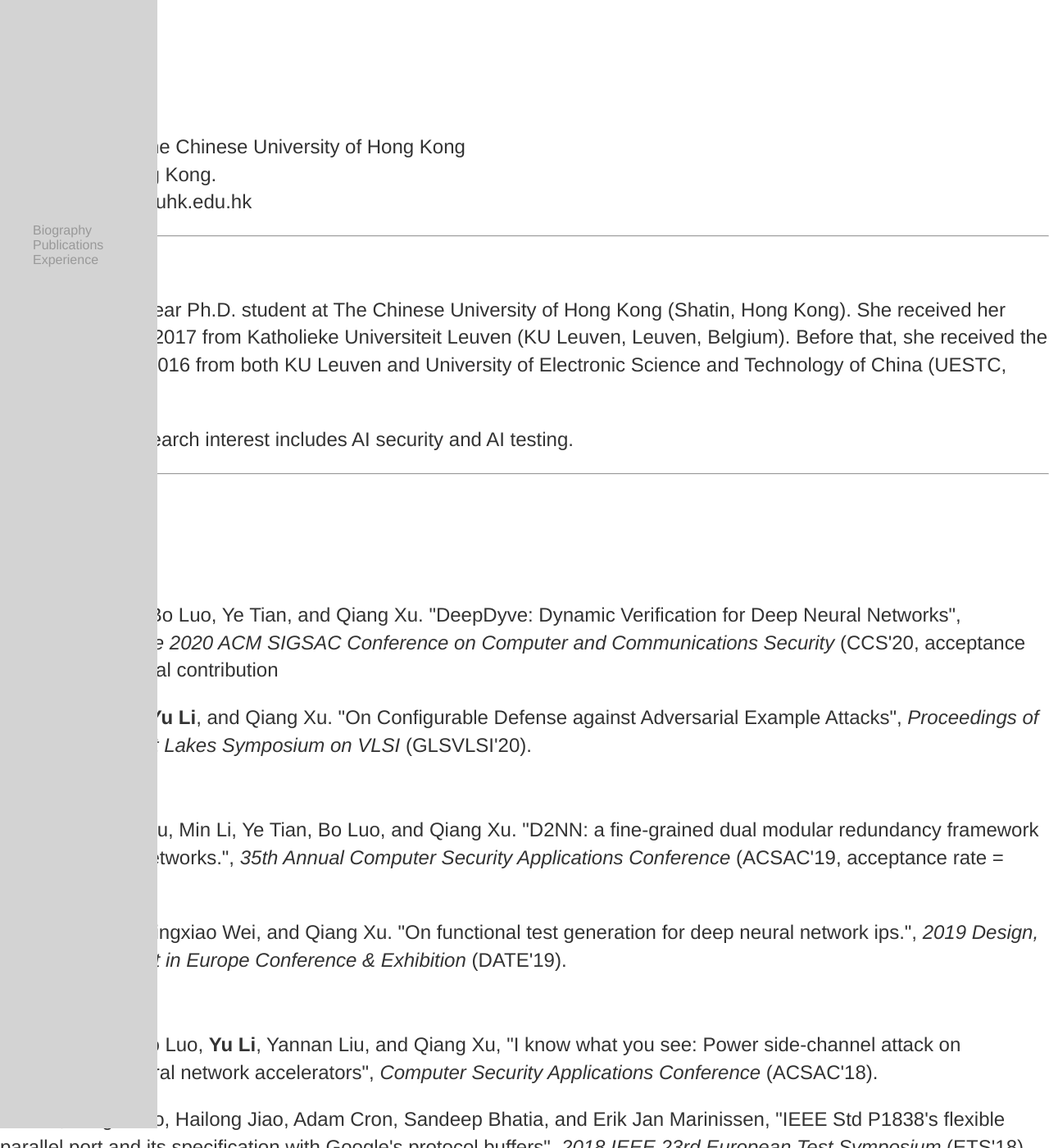
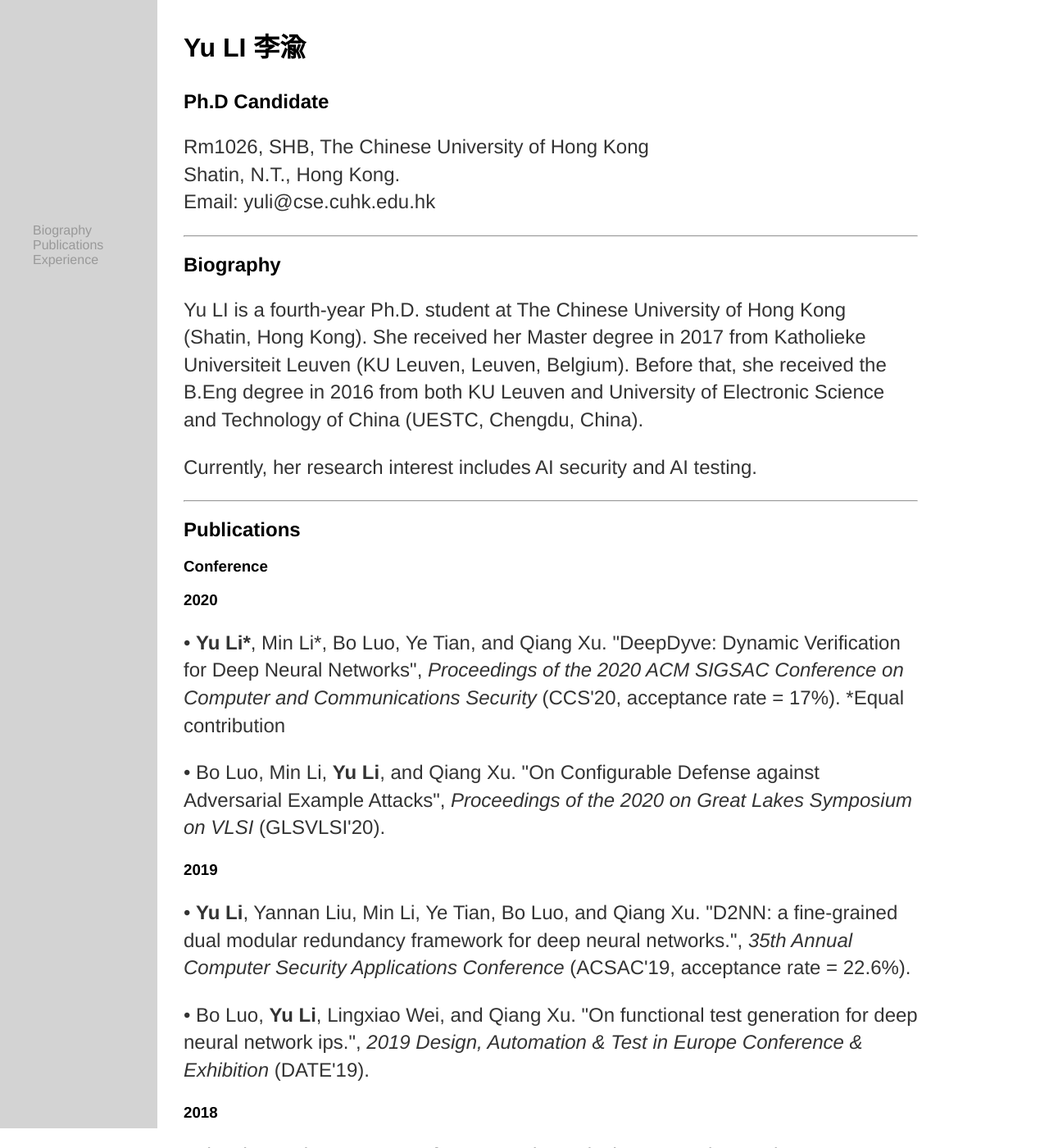
Before and after one commit to yuli-yl/yuli-ly.github.io, a Jekyll site: the page built from index.html, in a window 1280 px wide and 1400 px high. Shown: the whole window at 82% size. Built offline with Jekyll 4.4.1, drawn with Linux system fonts in a browser that asks for light colours.

Commit message:
Update main.css

```diff
--- a/css/main.css
+++ b/css/main.css
@@ -32,6 +32,12 @@ nav li {
     display: inline;
     margin-right: 20px;
 } */
+
+#content {
+    padding-left: 14em;
+    width:70%;
+    float:center;
+}
 
 a {
     text-decoration: none;
```
